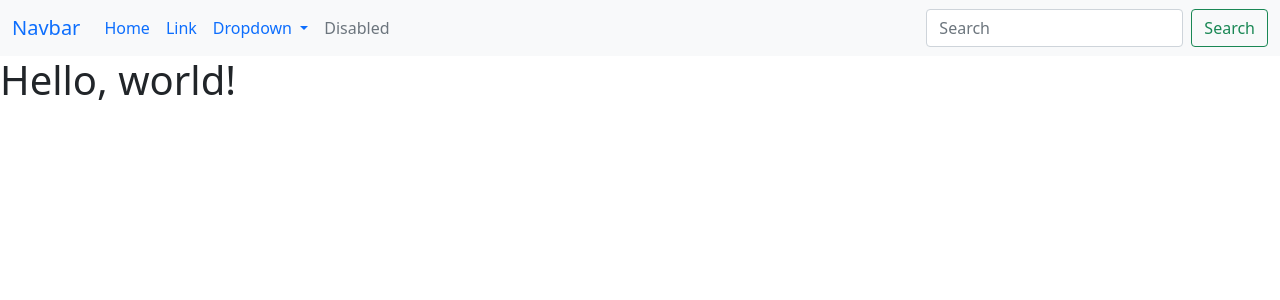
After one commit to Huang-ChunChieh/Django, a Django app: template myproject/myworld/members/templates/day29.html in a window 1280 px wide. The commit adds this page. Shown: the top 300 px of the page. Run offline with Django 4.2, Linux system fonts and the light colour scheme; the template is opened without the code that fills it, so the values that code supplies are empty.

Commit message:
add day 29 update index.html

```diff
--- /dev/null
+++ b/myproject/myworld/members/templates/day29.html
@@ -0,0 +1,95 @@
+<!DOCTYPE html>
+<html lang="en">
+  <head>
+    <!-- Required meta tags -->
+    <meta charset="utf-8" />
+    <meta name="viewport" content="width=device-width, initial-scale=1" />
+
+    <!-- Bootstrap CSS -->
+    <link
+      href="https://cdn.jsdelivr.net/npm/bootstrap@5.1.3/dist/css/bootstrap.min.css"
+      rel="stylesheet"
+      integrity="sha384-1BmE4kWBq78iYhFldvKuhfTAU6auU8tT94WrHftjDbrCEXSU1oBoqyl2QvZ6jIW3"
+      crossorigin="anonymous"
+    />
+
+    <nav class="navbar navbar-expand-lg bg-light">
+      <div class="container-fluid">
+        <a class="navbar-brand" href="#">Navbar</a>
+        <button
+          class="navbar-toggler"
+          type="button"
+          data-bs-toggle="collapse"
+          data-bs-target="#navbarSupportedContent"
+          aria-controls="navbarSupportedContent"
+          aria-expanded="false"
+          aria-label="Toggle navigation"
+        >
+          <span class="navbar-toggler-icon"></span>
+        </button>
+        <div class="collapse navbar-collapse" id="navbarSupportedContent">
+          <ul class="navbar-nav me-auto mb-2 mb-lg-0">
+            <li class="nav-item">
+              <a class="nav-link active" aria-current="page" href="#">Home</a>
+            </li>
+            <li class="nav-item">
+              <a class="nav-link" href="#">Link</a>
+            </li>
+            <li class="nav-item dropdown">
+              <a
+                class="nav-link dropdown-toggle"
+                href="#"
+                role="button"
+                data-bs-toggle="dropdown"
+                aria-expanded="false"
+              >
+                Dropdown
+              </a>
+              <ul class="dropdown-menu">
+                <li><a class="dropdown-item" href="#">Action</a></li>
+                <li><a class="dropdown-item" href="#">Another action</a></li>
+                <li><hr class="dropdown-divider" /></li>
+                <li>
+                  <a class="dropdown-item" href="#">Something else here</a>
+                </li>
+              </ul>
+            </li>
+            <li class="nav-item">
+              <a class="nav-link disabled">Disabled</a>
+            </li>
+          </ul>
+          <form class="d-flex" role="search">
+            <input
+              class="form-control me-2"
+              type="search"
+              placeholder="Search"
+              aria-label="Search"
+            />
+            <button class="btn btn-outline-success" type="submit">
+              Search
+            </button>
+          </form>
+        </div>
+      </div>
+    </nav>
+    <title>Hello, world!</title>
+  </head>
+  <body>
+    <h1>Hello, world!</h1>
+
+    <!-- Optional JavaScript; choose one of the two! -->
+
+    <!-- Option 1: Bootstrap Bundle with Popper -->
+    <script
+      src="https://cdn.jsdelivr.net/npm/bootstrap@5.1.3/dist/js/bootstrap.bundle.min.js"
+      integrity="sha384-ka7Sk0Gln4gmtz2MlQnikT1wXgYsOg+OMhuP+IlRH9sENBO0LRn5q+8nbTov4+1p"
+      crossorigin="anonymous"
+    ></script>
+
+    <!-- Option 2: Separate Popper and Bootstrap JS -->
+    <!--
+    <script src="https://cdn.jsdelivr.net/npm/@popperjs/core@2.10.2/dist/umd/popper.min.js" integrity="sha384-7+zCNj/IqJ95wo16oMtfsKbZ9ccEh31eOz1HGyDuCQ6wgnyJNSYdrPa03rtR1zdB" crossorigin="anonymous"></script>
+    <script src="https://cdn.jsdelivr.net/npm/bootstrap@5.1.3/dist/js/bootstrap.min.js" integrity="sha384-QJHtvGhmr9XOIpI6YVutG+2QOK9T+ZnN4kzFN1RtK3zEFEIsxhlmWl5/YESvpZ13" crossorigin="anonymous"></script>
+    -->
+  </body>
+</html>
--- a/myproject/myworld/members/templates/navbar.html
+++ b/myproject/myworld/members/templates/navbar.html
@@ -23,6 +23,7 @@
     <li><a href="/day26">DAY26</a></li>
     <li><a href="/testing_day27">DAY27_Testing</a></li>
     <li><a href="/testing_day28">DAY28_Testing</a></li>
+    <li><a href="/day29">DAY29</a></li>
   </ul>
 </navbar>
 <hr />
--- a/myproject/myworld/members/urls.py
+++ b/myproject/myworld/members/urls.py
@@ -25,6 +25,7 @@ urlpatterns = [
     path('day26/', views.day26, name='day26'),
     path('testing_day27/', views.testing_day27, name='testing_day27'),
     path('testing_day28/', views.testing_day28, name='testing_day28'),
+    path('day29/', views.day29, name='day29'),
     path('index/', views.index, name='index'),
     path('day10/', views.day_ten, name='day_ten'),
     path('day11/', views.day_eleven, name='day_eleven'),
--- a/myproject/myworld/members/views.py
+++ b/myproject/myworld/members/views.py
@@ -146,6 +146,11 @@ def day26(request):
     return HttpResponse(template.render())
 
 
+def day29(request):
+    template = loader.get_template('day29.html')
+    return HttpResponse(template.render())
+
+
 def home(request):
     return render(request, "home.html")  # 回傳template
 
```
Also changed, not shown: myproject/myworld/members/templates/index.html (+26 -4 lines).
